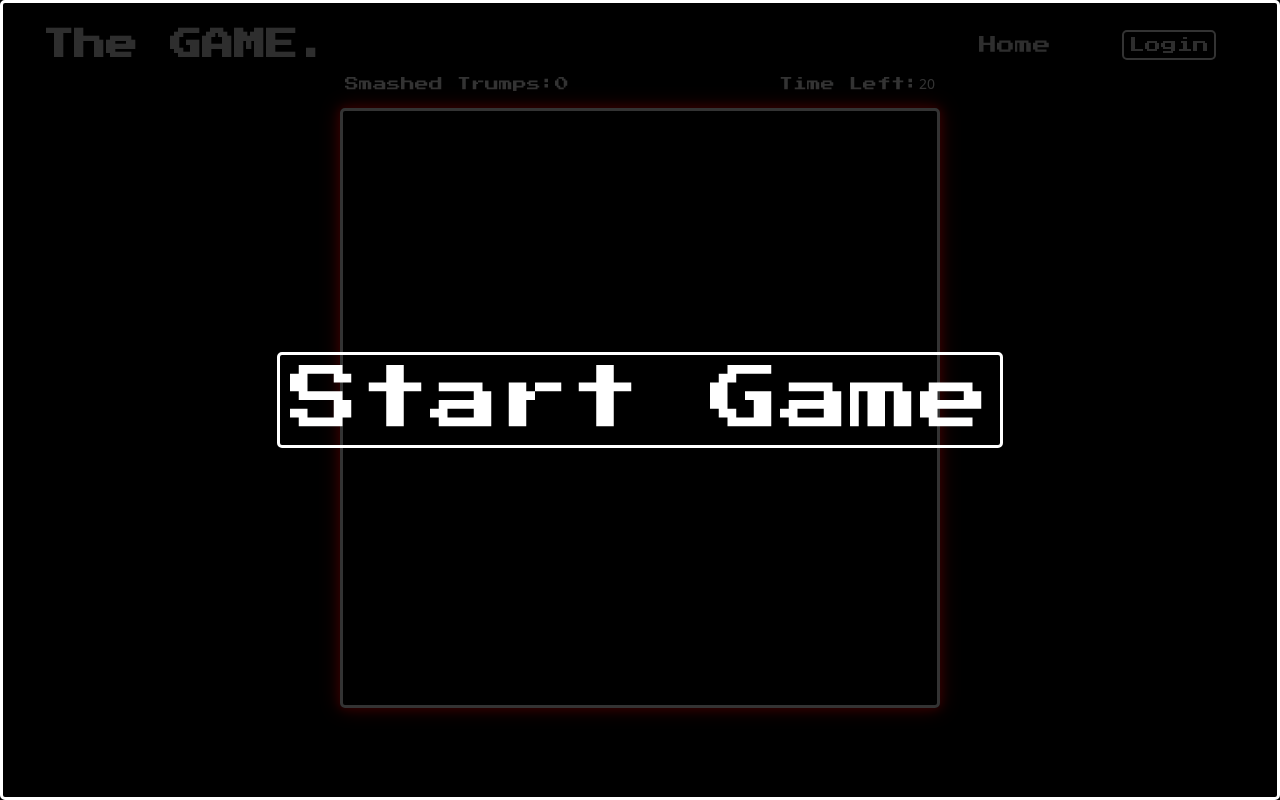
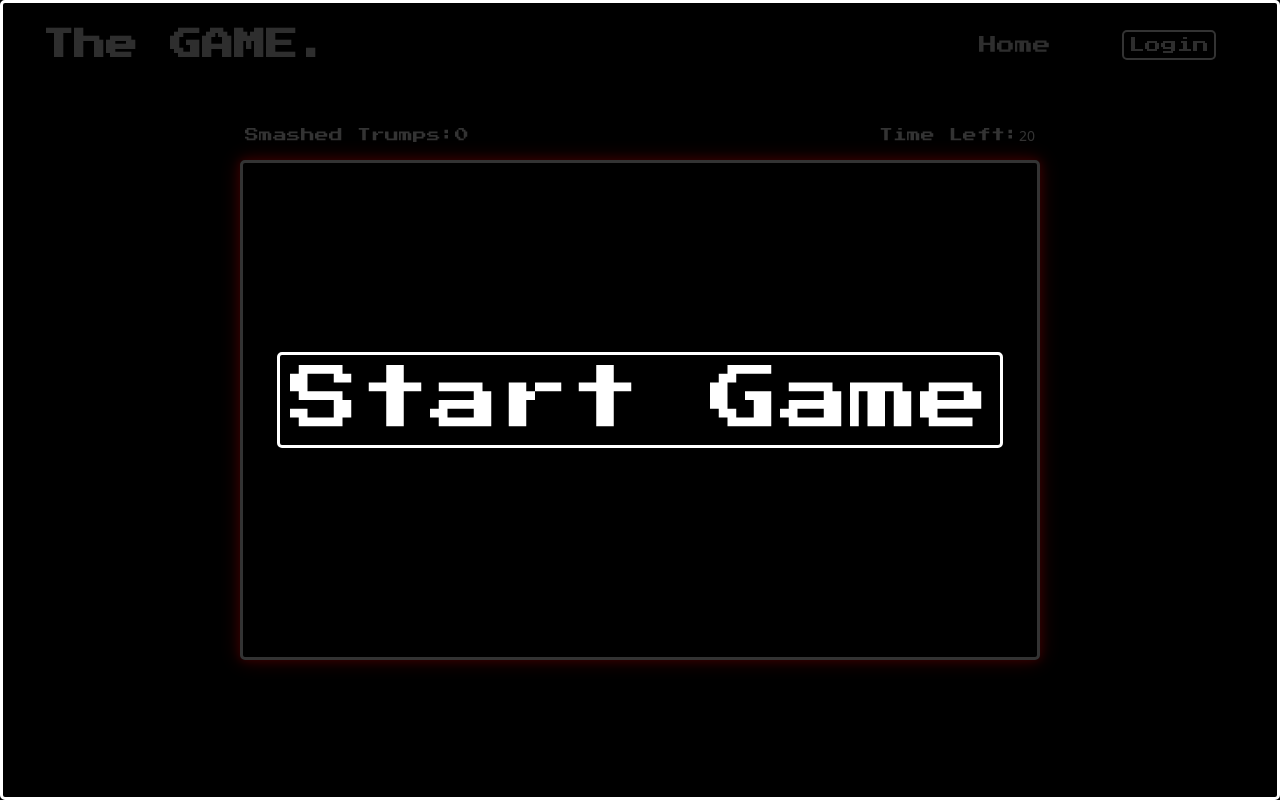
Before and after one commit to PhilippRosie/the-game, a React (Create React App) app: page /game in a window 1280 px wide. Built offline with nearby package versions, Linux system fonts and the light colour scheme; a web font is replaced by a local one.

Commit message:
added new hover effect to start button and try again button and changed the size on gamearea and made changes to Math.Random to make it work with the new game area

```diff
--- a/src/components/gameBuild.js
+++ b/src/components/gameBuild.js
@@ -12,8 +12,8 @@ const GameBuild = () => {
   const makeHead = () => {
     const gameHead = {
       id: heads.length + 1,
-      top: Math.random() * 500,
-      left: Math.random() * 500,
+      top: Math.random() * 400,
+      left: Math.random() * 700,
     };
     setHeads([gameHead]);
   };
--- a/src/styles/gameBuild.css
+++ b/src/styles/gameBuild.css
@@ -1,6 +1,6 @@
 .gameContainer {
   max-width: 100%;
-  height: 80vh;
+  height: 100vh;
   display: flex;
   justify-content: center;
   align-items: center;
@@ -20,7 +20,6 @@
   font-family: "Press Start 2P", cursive;
   font-size: 14px;
   color: white;
-  margin-top: 25%;
   margin-left: 20px;
 }
 
@@ -31,7 +30,6 @@
   font-family: "Press Start 2P", cursive;
   font-size: 14px;
   color: white;
-  margin-top: 25%;
   margin-right: 20px;
 }
 
@@ -67,8 +65,8 @@
   justify-content: center;
   align-items: center;
   border: 3px solid white;
-  width: 600px;
-  height: 600px;
+  width: 800px;
+  height: 500px;
   margin: 15px;
   border-radius: 5px;
   box-shadow: 0 0 10px red, 0 0 20px red;
@@ -147,5 +145,5 @@
   box-shadow: 0 0 10px red, inset 0 0 5px rgb(0, 0, 0), inset 0 0 10px black;
   background-color: red;
   transition: 0.5s;
-  padding: 5px;
+  padding: 10px;
 }
```
